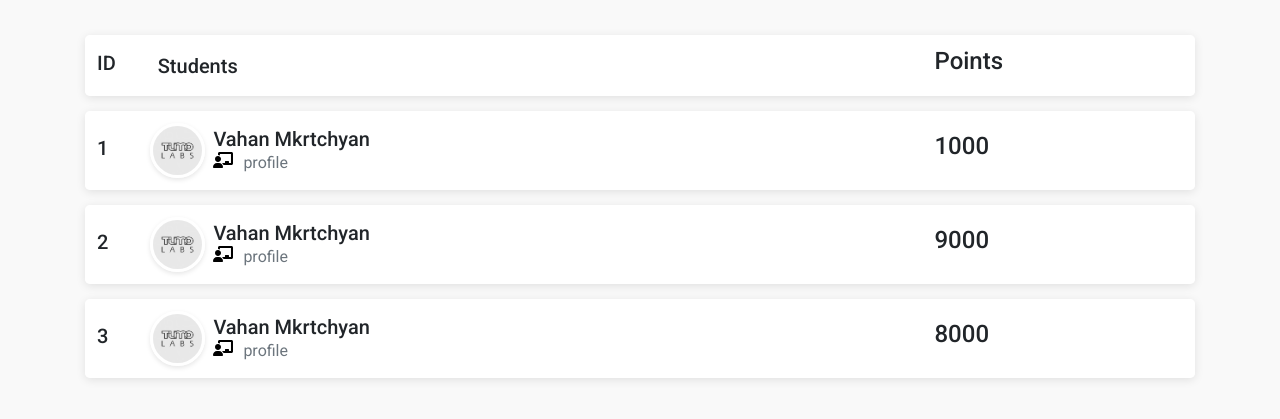
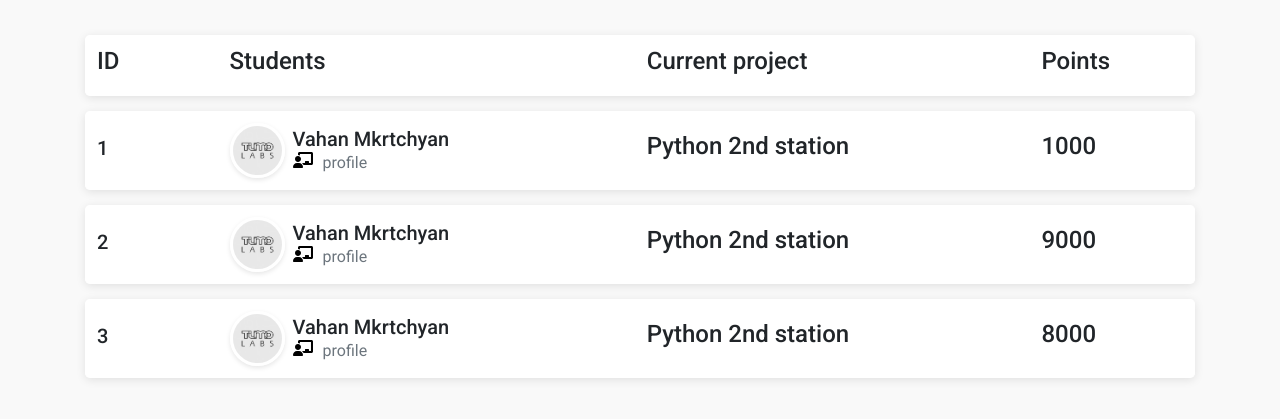
Before and after one commit to vamkrtch/leaderboard, a plain HTML site: page index.html in a window 1280 px wide. Shown: the part 141-560 px from the top of the page. Drawn offline with nearby package versions, Linux system fonts and the light colour scheme.

Commit message:
Update index.html

```diff
--- a/index.html
+++ b/index.html
@@ -1,5 +1,6 @@
 <!DOCTYPE html>
 <html lang="en">
+
 <head>
 	<meta charset="UTF-8">
 	<title>Leaderboard for Tumo labs</title>
@@ -9,69 +10,100 @@
 	<link rel="stylesheet" type="text/css" href="css/style.css">
 	<script src='https://kit.fontawesome.com/a076d05399.js' crossorigin='anonymous'></script>
 </head>
+
 <body>
 	<section class="main-content">
 		<div class="container">
-
-
 			<table class="table">
 				<thead>
 					<tr>
 						<h2># 22 Day Chalange</h2>
-
+					</tr>
 				</thead>
 				<tbody>
 					<tr>
 						<td>
+							<h4 class="mr-1">ID</h4>
+						</td>
+						<td>
+							<h4 class="mr-1">Students</h4>
+						</td>
+						<td>
+							<h4 class="mr-1">Current project</h4>
+						</td>
+						<td>
+							<h4 class="mr-1 text-left">Points</h4>
+
+						</td>
+						<!-- <td>
+							<div class="d-flex align-items-baseline">
+
+							</div>
+						</td> -->
+					</tr>
+
+					<tr>
+						<td>
+							<h5 class='userCount' style='    margin: 0px 42px 5px 0;'>1</h5>
+						</td>
+						<td>
 							<div class="d-flex align-items-center">
-											<h5 class='userCount'  style='    margin: 0px 42px 5px 0;'>ID</h5>
+
+								<img src="img/profile.jpeg" class="circle-img circle-img--small mr-2" alt="User Img">
 								<div class="user-info__basic">
-											<h5 class="mb-0">Students</h5>
+									<h5 class="mb-0">Vahan Mkrtchyan</h5>
+									<div style="display:flex">
+										<div style='width:20px;margin-right:10px'><svg
+												xmlns="http://www.w3.org/2000/svg" viewBox="0 0 640 512">
+												<!--! Font Awesome Pro 6.1.1 by @fontawesome - https://fontawesome.com License - https://fontawesome.com/license (Commercial License) Copyright 2022 Fonticons, Inc. -->
+												<path
+													d="M592 0h-384C181.5 0 160 22.25 160 49.63V96c23.42 0 45.1 6.781 63.1 17.81V64h352v288h-64V304c0-8.838-7.164-16-16-16h-96c-8.836 0-16 7.162-16 16V352H287.3c22.07 16.48 39.54 38.5 50.76 64h253.9C618.5 416 640 393.8 640 366.4V49.63C640 22.25 618.5 0 592 0zM160 320c53.02 0 96-42.98 96-96c0-53.02-42.98-96-96-96C106.1 128 64 170.1 64 224C64 277 106.1 320 160 320zM192 352H128c-70.69 0-128 57.31-128 128c0 17.67 14.33 32 32 32h256c17.67 0 32-14.33 32-32C320 409.3 262.7 352 192 352z" />
+											</svg> </div>
+
+										<p class="text-muted mb-0">profile</p>
+									</div>
 
 								</div>
 							</div>
 						</td>
 						<td>
 							<div class="d-flex align-items-baseline">
-										<h4 class="mr-1">Points</h4>
+								<h4 class="mr-1">Python 2nd station</h4>
+							</div>
+						</td>
+						<td>
+							<div class="d-flex align-items-baseline">
+								<h4 class="mr-1 ">1000</h4>
 							</div>
 						</td>
 
 					</tr>
-
 					<tr>
 						<td>
+							<h5 class='userCount' style='    margin: 0px 42px 5px 0;'>2</h5>
+						</td>
+						<td>
 							<div class="d-flex align-items-center">
-									<h5 class='userCount'  style='    margin: 0px 42px 5px 0;'>1</h5>
 								<img src="img/profile.jpeg" class="circle-img circle-img--small mr-2" alt="User Img">
-								<div class="user-info__basic" >
+								<div class="user-info__basic">
 									<h5 class="mb-0">Vahan Mkrtchyan</h5>
-									<div style="display:flex"><div style='width:20px;margin-right:10px'><svg xmlns="http://www.w3.org/2000/svg" viewBox="0 0 640 512"><!--! Font Awesome Pro 6.1.1 by @fontawesome - https://fontawesome.com License - https://fontawesome.com/license (Commercial License) Copyright 2022 Fonticons, Inc. --><path d="M592 0h-384C181.5 0 160 22.25 160 49.63V96c23.42 0 45.1 6.781 63.1 17.81V64h352v288h-64V304c0-8.838-7.164-16-16-16h-96c-8.836 0-16 7.162-16 16V352H287.3c22.07 16.48 39.54 38.5 50.76 64h253.9C618.5 416 640 393.8 640 366.4V49.63C640 22.25 618.5 0 592 0zM160 320c53.02 0 96-42.98 96-96c0-53.02-42.98-96-96-96C106.1 128 64 170.1 64 224C64 277 106.1 320 160 320zM192 352H128c-70.69 0-128 57.31-128 128c0 17.67 14.33 32 32 32h256c17.67 0 32-14.33 32-32C320 409.3 262.7 352 192 352z"/></svg>		</div>
+									<div style="display:flex">
+										<div style='width:20px;margin-right:10px'><svg
+												xmlns="http://www.w3.org/2000/svg" viewBox="0 0 640 512">
+												<!--! Font Awesome Pro 6.1.1 by @fontawesome - https://fontawesome.com License - https://fontawesome.com/license (Commercial License) Copyright 2022 Fonticons, Inc. -->
+												<path
+													d="M592 0h-384C181.5 0 160 22.25 160 49.63V96c23.42 0 45.1 6.781 63.1 17.81V64h352v288h-64V304c0-8.838-7.164-16-16-16h-96c-8.836 0-16 7.162-16 16V352H287.3c22.07 16.48 39.54 38.5 50.76 64h253.9C618.5 416 640 393.8 640 366.4V49.63C640 22.25 618.5 0 592 0zM160 320c53.02 0 96-42.98 96-96c0-53.02-42.98-96-96-96C106.1 128 64 170.1 64 224C64 277 106.1 320 160 320zM192 352H128c-70.69 0-128 57.31-128 128c0 17.67 14.33 32 32 32h256c17.67 0 32-14.33 32-32C320 409.3 262.7 352 192 352z" />
+											</svg> </div>
 
-									<p class="text-muted mb-0">profile</p></div>
+										<p class="text-muted mb-0">profile</p>
+									</div>
 
 								</div>
 							</div>
 						</td>
 						<td>
 							<div class="d-flex align-items-baseline">
-								<h4 class="mr-1">1000</h4>
-							</div>
-						</td>
-
-					</tr>
-					<tr>
-							<td>
-								<div class="d-flex align-items-center">
-										<h5 class='userCount'  style='    margin: 0px 42px 5px 0;'>2</h5>
-									<img src="img/profile.jpeg" class="circle-img circle-img--small mr-2" alt="User Img">
-									<div class="user-info__basic" >
-										<h5 class="mb-0">Vahan Mkrtchyan</h5>
-										<div style="display:flex"><div style='width:20px;margin-right:10px'><svg xmlns="http://www.w3.org/2000/svg" viewBox="0 0 640 512"><!--! Font Awesome Pro 6.1.1 by @fontawesome - https://fontawesome.com License - https://fontawesome.com/license (Commercial License) Copyright 2022 Fonticons, Inc. --><path d="M592 0h-384C181.5 0 160 22.25 160 49.63V96c23.42 0 45.1 6.781 63.1 17.81V64h352v288h-64V304c0-8.838-7.164-16-16-16h-96c-8.836 0-16 7.162-16 16V352H287.3c22.07 16.48 39.54 38.5 50.76 64h253.9C618.5 416 640 393.8 640 366.4V49.63C640 22.25 618.5 0 592 0zM160 320c53.02 0 96-42.98 96-96c0-53.02-42.98-96-96-96C106.1 128 64 170.1 64 224C64 277 106.1 320 160 320zM192 352H128c-70.69 0-128 57.31-128 128c0 17.67 14.33 32 32 32h256c17.67 0 32-14.33 32-32C320 409.3 262.7 352 192 352z"/></svg>		</div>
-
-										<p class="text-muted mb-0">profile</p></div>
-
-									</div>
+								<h4 class="mr-1">Python 2nd station</h4>
 							</div>
 						</td>
 						<td>
@@ -83,16 +115,30 @@
 					</tr>
 					<tr>
 						<td>
+							<h5 class='userCount' style='    margin: 0px 42px 5px 0;'>3</h5>
+						</td>
+						<td>
 							<div class="d-flex align-items-center">
-											<h5 class='userCount'  style='    margin: 0px 42px 5px 0;'>3</h5>
 								<img src="img/profile.jpeg" class="circle-img circle-img--small mr-2" alt="User Img">
-										<div class="user-info__basic" >
+								<div class="user-info__basic">
 									<h5 class="mb-0">Vahan Mkrtchyan</h5>
-											<div style="display:flex"><div style='width:20px;margin-right:10px'><svg xmlns="http://www.w3.org/2000/svg" viewBox="0 0 640 512"><!--! Font Awesome Pro 6.1.1 by @fontawesome - https://fontawesome.com License - https://fontawesome.com/license (Commercial License) Copyright 2022 Fonticons, Inc. --><path d="M592 0h-384C181.5 0 160 22.25 160 49.63V96c23.42 0 45.1 6.781 63.1 17.81V64h352v288h-64V304c0-8.838-7.164-16-16-16h-96c-8.836 0-16 7.162-16 16V352H287.3c22.07 16.48 39.54 38.5 50.76 64h253.9C618.5 416 640 393.8 640 366.4V49.63C640 22.25 618.5 0 592 0zM160 320c53.02 0 96-42.98 96-96c0-53.02-42.98-96-96-96C106.1 128 64 170.1 64 224C64 277 106.1 320 160 320zM192 352H128c-70.69 0-128 57.31-128 128c0 17.67 14.33 32 32 32h256c17.67 0 32-14.33 32-32C320 409.3 262.7 352 192 352z"/></svg>		</div>
+									<div style="display:flex">
+										<div style='width:20px;margin-right:10px'><svg
+												xmlns="http://www.w3.org/2000/svg" viewBox="0 0 640 512">
+												<!--! Font Awesome Pro 6.1.1 by @fontawesome - https://fontawesome.com License - https://fontawesome.com/license (Commercial License) Copyright 2022 Fonticons, Inc. -->
+												<path
+													d="M592 0h-384C181.5 0 160 22.25 160 49.63V96c23.42 0 45.1 6.781 63.1 17.81V64h352v288h-64V304c0-8.838-7.164-16-16-16h-96c-8.836 0-16 7.162-16 16V352H287.3c22.07 16.48 39.54 38.5 50.76 64h253.9C618.5 416 640 393.8 640 366.4V49.63C640 22.25 618.5 0 592 0zM160 320c53.02 0 96-42.98 96-96c0-53.02-42.98-96-96-96C106.1 128 64 170.1 64 224C64 277 106.1 320 160 320zM192 352H128c-70.69 0-128 57.31-128 128c0 17.67 14.33 32 32 32h256c17.67 0 32-14.33 32-32C320 409.3 262.7 352 192 352z" />
+											</svg> </div>
 
-											<p class="text-muted mb-0">profile</p></div>
+										<p class="text-muted mb-0">profile</p>
+									</div>
 
 								</div>
+							</div>
+						</td>
+						<td>
+							<div class="d-flex align-items-baseline">
+								<h4 class="mr-1">Python 2nd station</h4>
 							</div>
 						</td>
 						<td>
@@ -104,6 +150,9 @@
 					</tr>
 				</tbody>
 			</table>
+
+
+
 		</div>
 	</section>
 
@@ -111,4 +160,5 @@
 	<script src="https://cdnjs.cloudflare.com/ajax/libs/popper.js/1.12.9/umd/popper.min.js"></script>
 	<script src="https://maxcdn.bootstrapcdn.com/bootstrap/4.0.0/js/bootstrap.min.js"></script>
 </body>
+
 </html>
```
Lines whose indentation alone changed are shown as unchanged.
